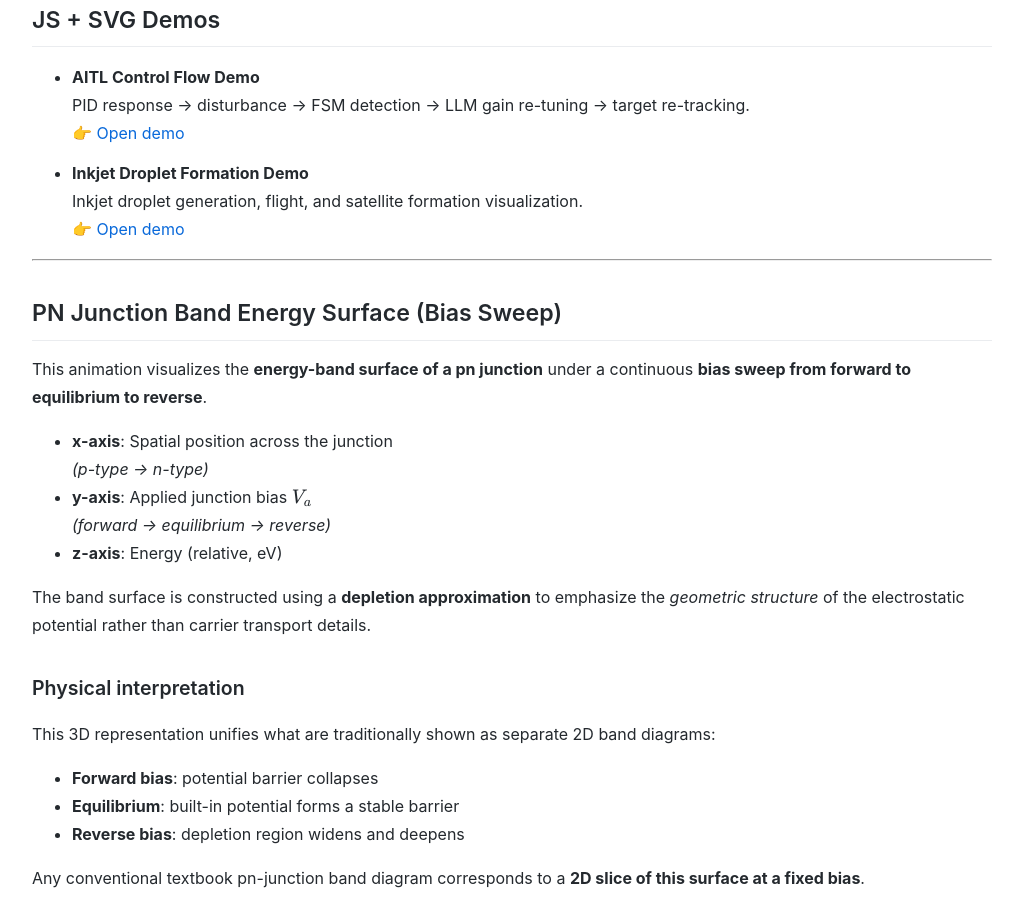
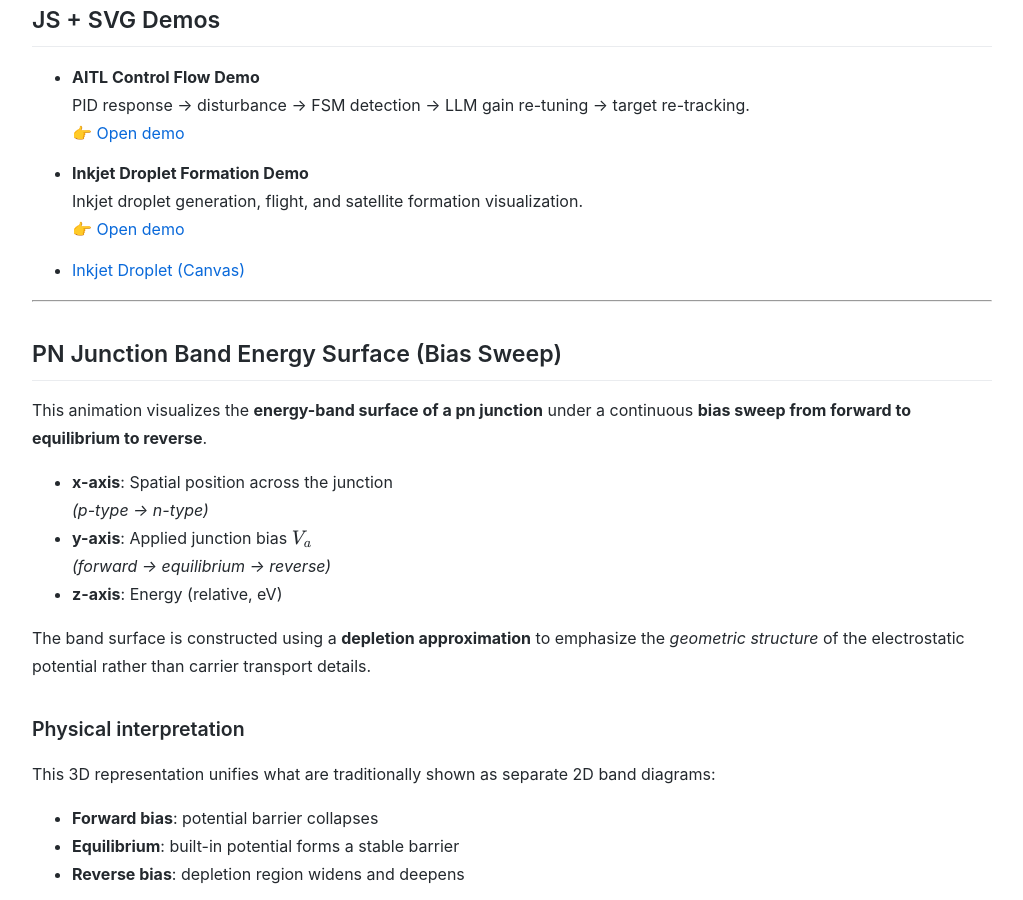
Before and after one commit to Samizo-AITL/aitl-animation-demos, a Jekyll site: the page built from index.md, in a window 1280 px wide and 900 px high, scrolled down 1185 px. Shown: the whole window, without its empty margins (128-1151 px from the left). Built offline with Jekyll 4.4.1, drawn with Linux system fonts in a browser that asks for light colours.

Commit message:
Update index.md

```diff
--- a/index.md
+++ b/index.md
@@ -47,6 +47,10 @@ Each demo is self-contained and can be viewed directly in the browser.
 - **Inkjet Droplet Formation Demo**
   Inkjet droplet generation, flight, and satellite formation visualization.
   👉 [Open demo](./demo/js-svg/inkjet-droplet.html)
+
+
+- [Inkjet Droplet (Canvas)](demo/canvas/inkjet-canvas.html)
+
 
 ---
 
```
